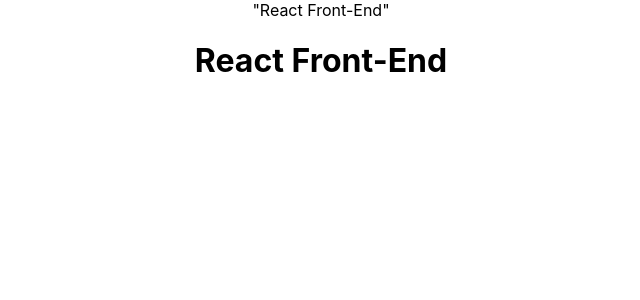
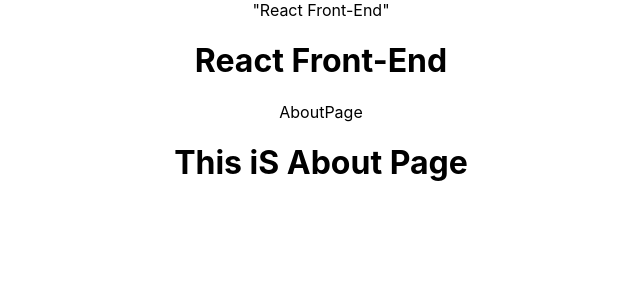
Before and after one commit to harshana-lk/ICET-REACT, a React (Create React App) app in the folder React/react-icet/: page / in a window 1280 px wide. Shown: the top 300 px of the page, without its empty margins (319-959 px from the left). Built offline with nearby package versions, Linux system fonts and the light colour scheme.

Commit message:
added some pages

```diff
--- /dev/null
+++ b/React/react-icet/src/AboutPage.js
@@ -0,0 +1,12 @@
+import React from "react";
+
+const AboutPage = () => {
+  return (
+    <div>
+      AboutPage
+      <h1>This iS About Page</h1>
+    </div>
+  );
+};
+
+export default AboutPage;
--- a/React/react-icet/src/App.js
+++ b/React/react-icet/src/App.js
@@ -1,11 +1,14 @@
 import logo from "./logo.svg";
 import "./App.css";
 import HomePage from "./HomePage";
+import AboutPage from "./AboutPage";
 
 function App() {
   return (
     <div className="App">
       <HomePage />
+
+      <AboutPage />
     </div>
   );
 }
```
Also changed, not shown: 1 other file (tests, documents, lock files or other folders).
